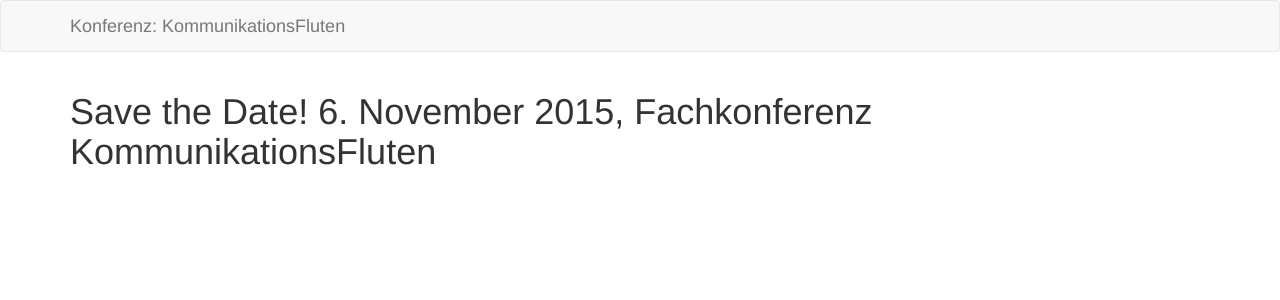
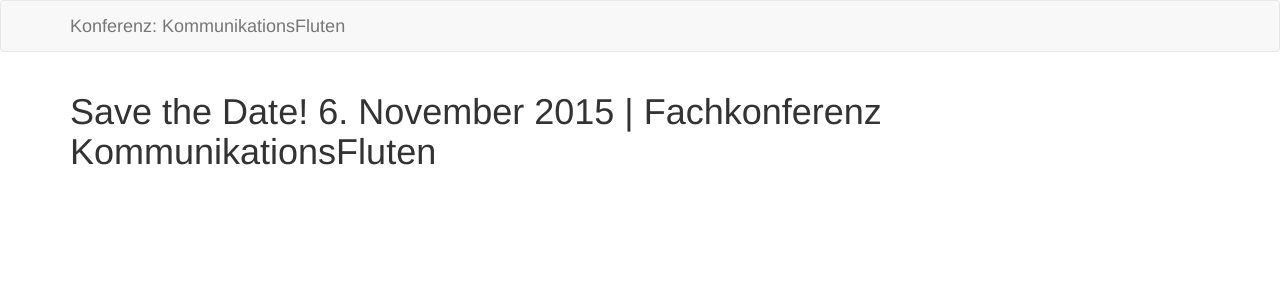
Before and after one commit to susedev/test, a Jekyll site: the page built from _posts/2015-06-04-save-the-date-6-november-2015-fachkonferenz-kommunikationsfluten.html, in a window 1280 px wide. Shown: the top 300 px of the page. Built offline with Jekyll 4.4.1, drawn with Linux system fonts in a browser that asks for light colours.

Commit message:
Edit from JekyllCMS

```diff
--- a/_posts/2015-06-04-save-the-date-6-november-2015-fachkonferenz-kommunikationsfluten.html
+++ b/_posts/2015-06-04-save-the-date-6-november-2015-fachkonferenz-kommunikationsfluten.html
@@ -1,3 +1,3 @@
 ---
-title: "Save the Date! 6. November 2015, Fachkonferenz KommunikationsFluten"
+title: "Save the Date! 6. November 2015 | Fachkonferenz KommunikationsFluten"
 ---
```
